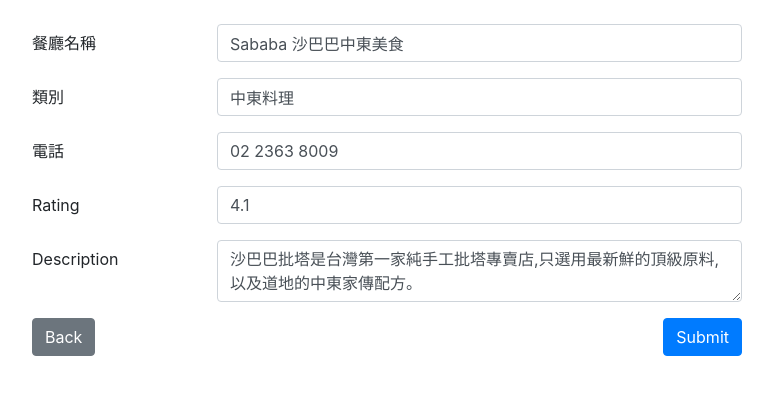
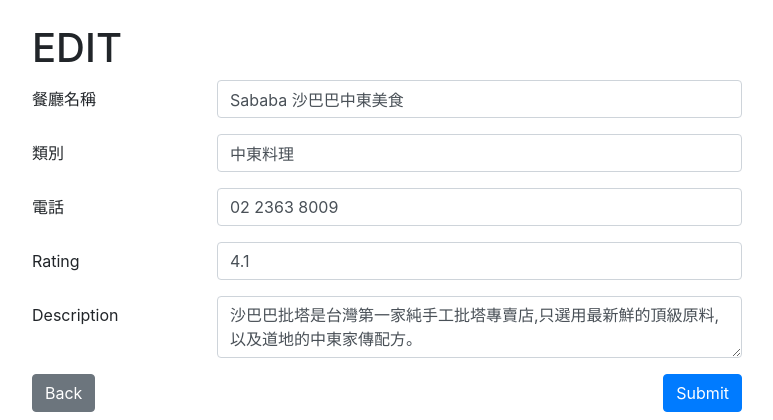
Before and after one commit to lothecode/linebotEat, a Node server app: page /diners/600000000000000000000001/edit in a window 1280 px wide. Shown: the top 420 px of the page, without its empty margins (68-841 px from the left). Run offline with Node 20, Linux system fonts and the light colour scheme; data comes from the database, SQL or seed files in the repository; some libraries are stand-ins or nearby versions.

Commit message:
edit page

```diff
--- a/views/edit.handlebars
+++ b/views/edit.handlebars
@@ -1,4 +1,5 @@
 <div class="container my-4">
+  <h1>EDIT</h1>
   <form action="/diners/{{{diner._id}}}?_method=PUT" method="POST">
     <div class="form-group row">
       <label for="name" class="col-sm-2 col-form-label">餐廳名稱</label>
```
